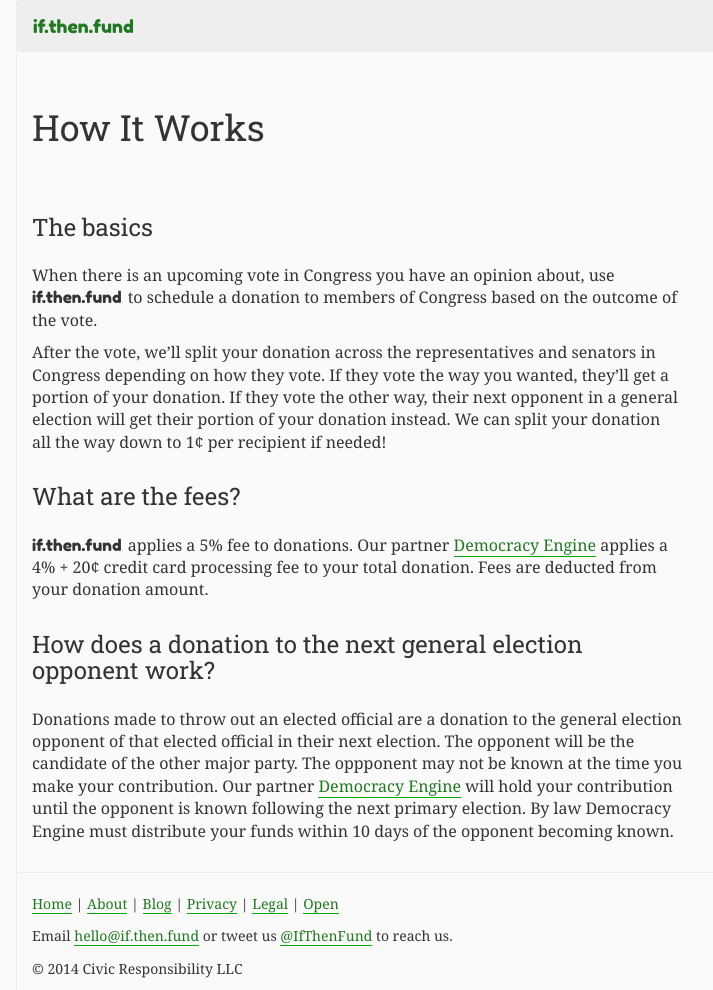
After one commit to if-then-fund/if.then.fund, a Django app: template itfsite/templates/itfsite/about-how-it-works.html in a window 1280 px wide. The commit adds this page. Shown: the whole page, without its empty margins (39-752 px from the left). Run offline with Django 3.2, Linux system fonts and the light colour scheme; the template is opened without the code that fills it, so the values that code supplies are empty; some libraries are stand-ins or nearby versions.

Commit message:
preliminary how-it-works (faq) page

```diff
--- /dev/null
+++ b/itfsite/templates/itfsite/about-how-it-works.html
@@ -0,0 +1,33 @@
+{% extends "master.html" %}
+
+{% block title %}How It Works{% endblock %}
+
+{% block head %}
+<style>
+</style>
+{% endblock %}
+
+{% block body %}
+<h1>How It Works</h1>
+
+<div class="row">
+<div class="col-sm-9 col-lg-7">
+
+<h2>The basics</h2>
+
+	<p>When there is an upcoming vote in Congress you have an opinion about, use <span class="site-brand">if.then.fund</span> to schedule a donation to members of Congress based on the outcome of the vote.</p>
+
+	<p>After the vote, we&rsquo;ll split your donation across the representatives and senators in Congress depending on how they vote. If they vote the way you wanted, they&rsquo;ll get a portion of your donation. If they vote the other way, their next opponent in a general election will get their portion of your donation instead. We can split your donation all the way down to 1¢ per recipient if needed!</p>
+
+<h2>What are the fees?</h2>
+
+	<p><span class="site-brand">if.then.fund</span> applies a 5% fee to donations. Our partner <a href="http://www.democracyengine.com/">Democracy Engine</a> applies a 4% + 20¢ credit card processing fee to your total donation. Fees are deducted from your donation amount.</p>
+
+<h2>How does a donation to the next general election opponent work?</h2>
+
+	<p>Donations made to throw out an elected official are a donation to the general election opponent of that elected official in their next election. The opponent will be the candidate of the other major party. The oppponent may not be known at the time you make your contribution. Our partner <a href="http://www.democracyengine.com/">Democracy Engine</a> will hold your contribution until the opponent is known following the next primary election. By law Democracy Engine must distribute your funds within 10 days of the opponent becoming known.</p>
+
+</div>
+</div>
+
+{% endblock %}
--- a/itfsite/templates/itfsite/about.html
+++ b/itfsite/templates/itfsite/about.html
@@ -76,6 +76,8 @@ dl dd {
 
 		<p>After the vote, we&rsquo;ll split your contribution across those members of Congress and challengers &mdash; even down to 1¢ per candidate if needed &mdash; and we&rsquo;ll tell the politicians <i>why</i> you made your contribution.</p>
 
+		<p>Please refer to our <a href="/about/how-it-works">how it works details</a> for more information.</p>
+
 		<h2>Why we&rsquo;re doing this</h2>
 
 		<p>By targeting real outcomes, shaping the next Congress, aggregating donations, and reaching all members of Congress, we hope to raise the tide of small-donor supporters and shift the balance of power away from concentrated wealth.</p>
--- a/itfsite/urls.py
+++ b/itfsite/urls.py
@@ -4,7 +4,7 @@ from django.contrib.auth import views as auth_views
 
 urlpatterns = patterns('',
 	url(r'^$', 'itfsite.views.homepage', name='homepage'),
-	url(r'^(about|about/theory-of-change|privacy|legal|open)$', 'itfsite.views.simplepage', name='simplepage'),
+	url(r'^(about|about/how-it-works|about/theory-of-change|privacy|legal|open)$', 'itfsite.views.simplepage', name='simplepage'),
 	url(r'^accounts/welcome$', 'itfsite.accounts.welcome', name='welcome'),
 	url(r'^home$', 'itfsite.views.user_home', name='home'),
 
```
